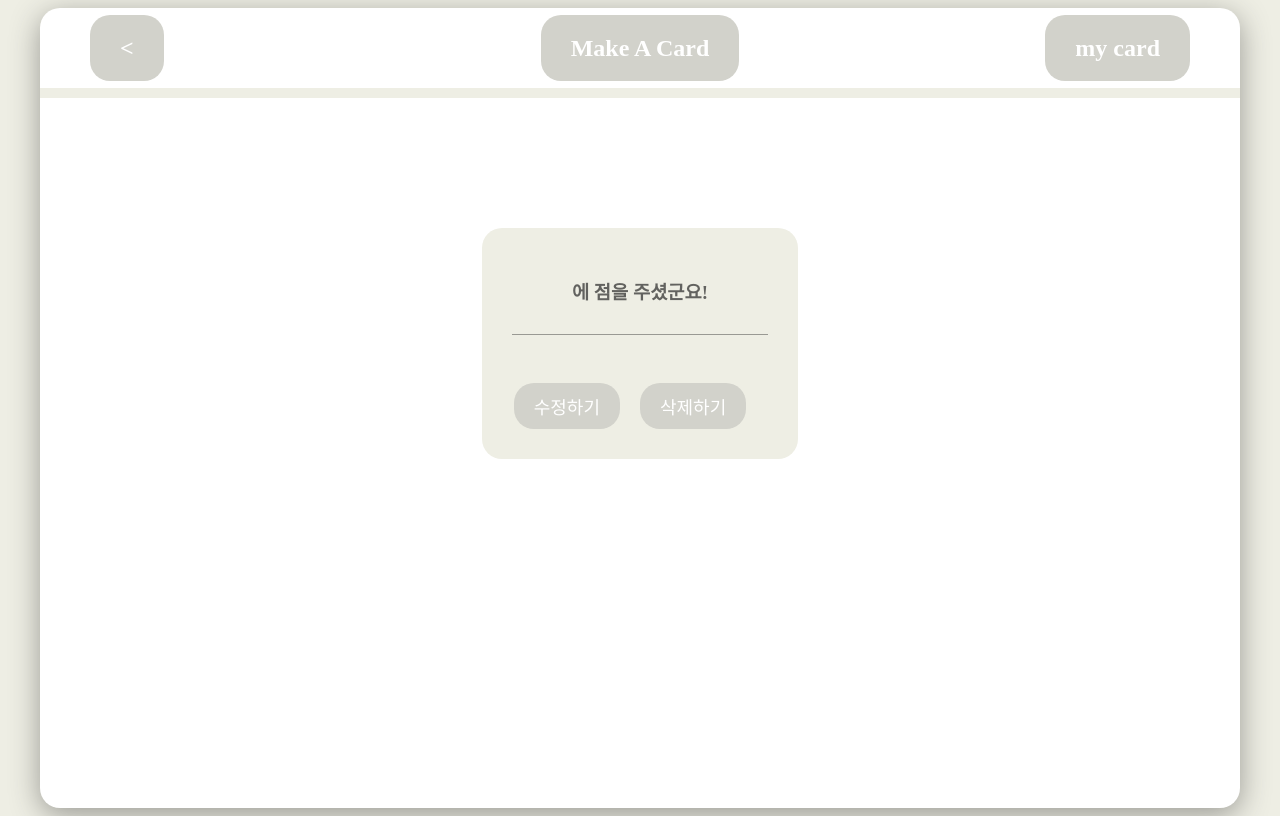
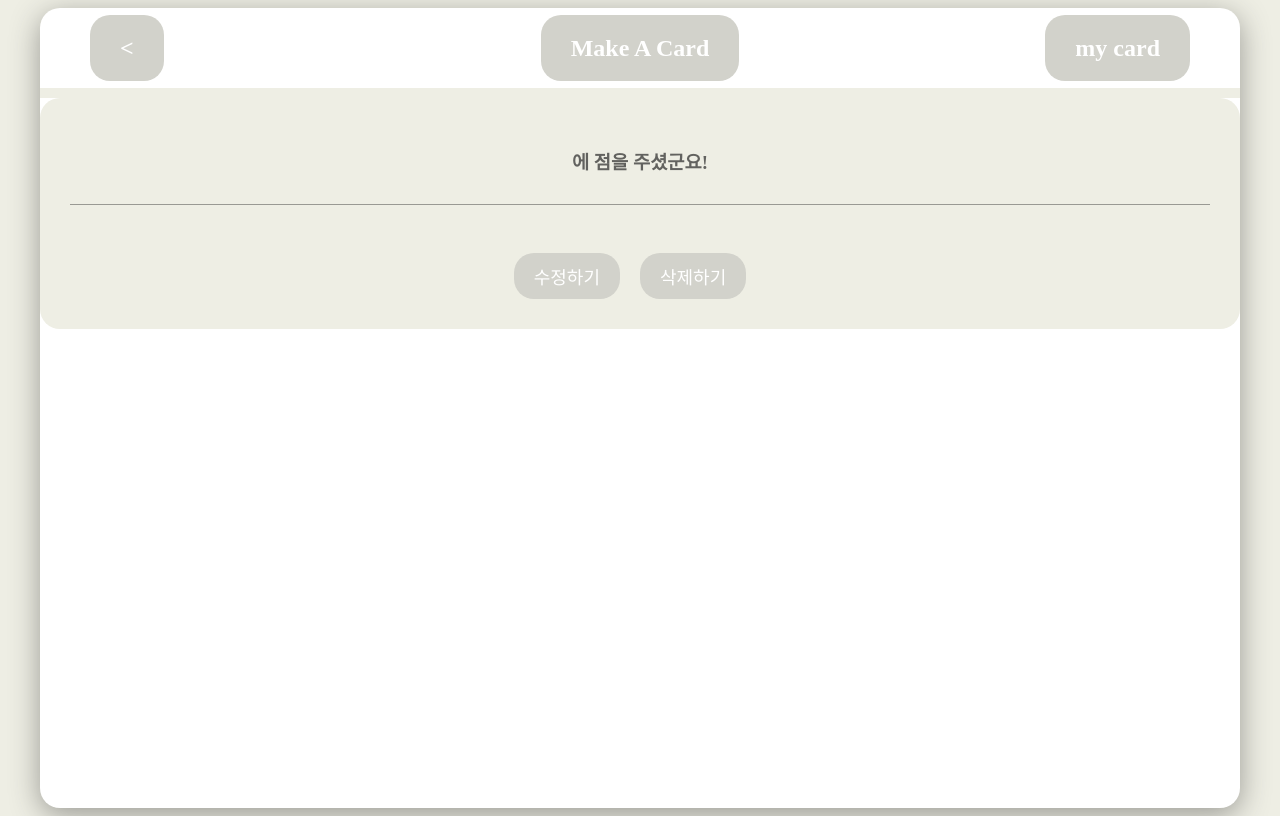
Before and after one commit to khy731/Movie-Card, a React (Create React App) app: page /card/1 in a window 1280 px wide. Built offline with nearby package versions, Linux system fonts and the light colour scheme; no server answers.

Commit message:
모달 간단한 CSS 변경

```diff
--- a/src/App.css
+++ b/src/App.css
@@ -202,6 +202,14 @@ a {
     border-bottom: 1px solid #999993;
 }
 
+.MyCard button {
+    background-color: white;
+    border: 0;
+    outline: 0;
+
+    cursor: pointer;
+}
+
 /* CardList */
 
 .CardList {
@@ -223,13 +231,13 @@ a {
 
 .Card {
     margin: 0 auto;
-    margin-top: 130px;
     padding: 30px;
+
+    min-width: 20vw;
+    min-height: 20vh;
 
     text-align: center;
     color: #999993;
-    width: 20vw;
-    min-height: 15vh;
     background-color: #eeeee4;
     border-radius: 20px;
 }
@@ -261,3 +269,18 @@ a {
 
     cursor: pointer;
 }
+
+/* Modal */
+.Modal {
+    display: flex;
+    align-items: center;
+    justify-content: center;
+
+    position: absolute;
+    top: 0;
+    bottom: 0;
+    left: 0;
+    right: 0;
+
+    background-color: rgba(0,0,0,0.3);
+}
```
